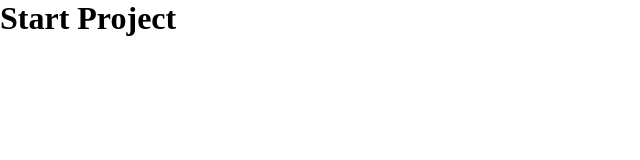
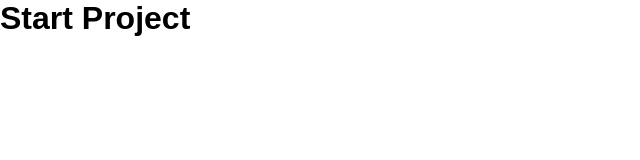
Before and after one commit to FranciscoSa/EmCartazReact, a JavaScript app: page / in a window 1280 px wide. Shown: the top 160 px of the page, without its empty margins (0-640 px from the left). Built offline with nearby package versions, Linux system fonts and the light colour scheme; the HTML template or start-up script is replaced by a standard one.

Commit message:
adjusting css default configs

```diff
--- a/src/index.css
+++ b/src/index.css
@@ -1,4 +1,17 @@
 * {
   margin: 0;
   padding: 0;
+  box-sizing: border-box;
 }
+
+body {
+  font-family: sans-serif;
+}
+
+.app{
+  display: flex;
+  width: 100%;
+  justify-content: center;
+  align-items: center;
+  flex-direction: column;
+}
```
